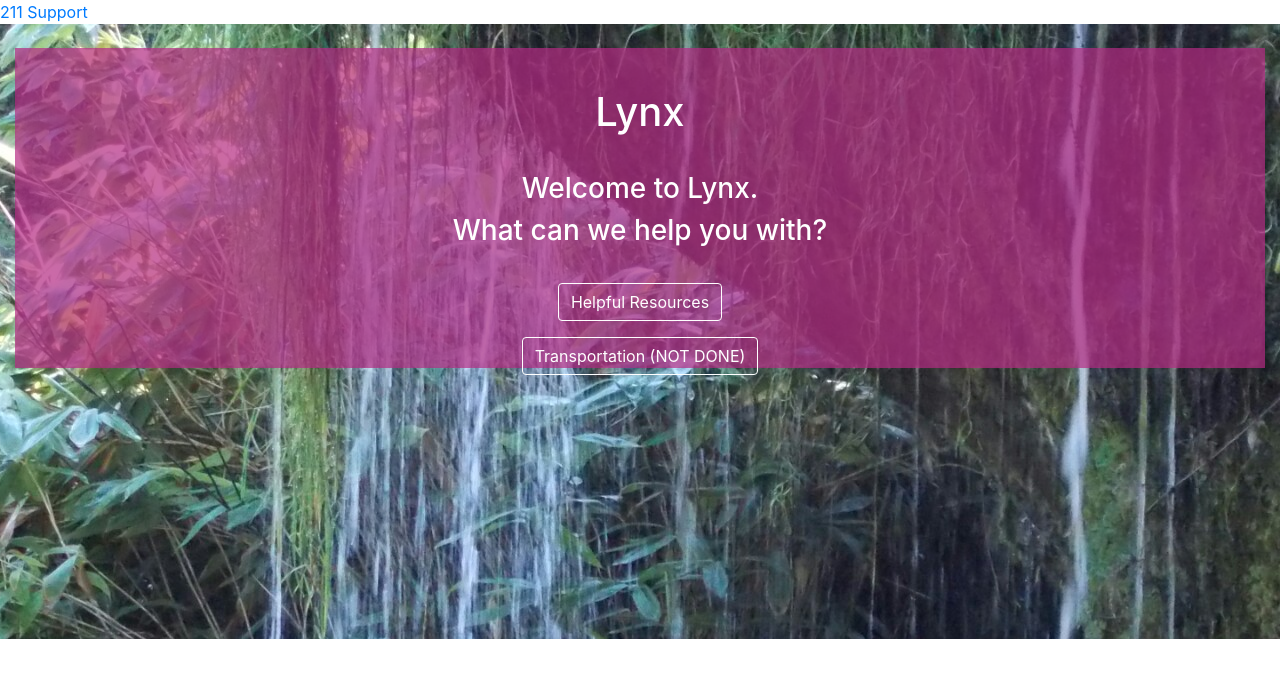
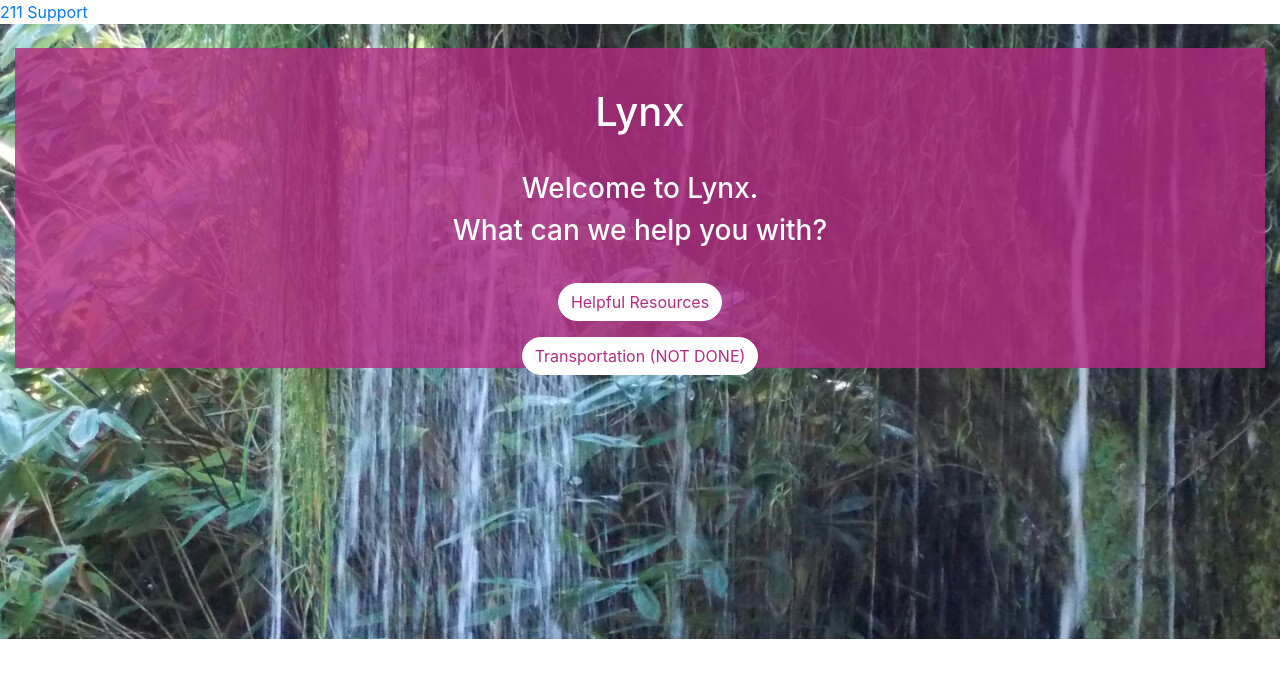
Before and after one commit to camsys/onclick-lynx-ui, an Angular app: page /Landing in a window 1280 px wide. Shown: the top 678 px of the page. Built offline with nearby package versions, Linux system fonts and the light colour scheme.

Commit message:
reducing the opacity and making the button rounded to better match the style of the thing

```diff
--- a/src/app/help_me_find/help-me-find.component.css
+++ b/src/app/help_me_find/help-me-find.component.css
@@ -14,7 +14,7 @@
   padding-bottom: 5em;
   color: #1A1A1A;
   text-align: center;
-  opacity: .7;
+  opacity: .8;
 }
 
 .h1, .lynx_pink_header_1{
@@ -30,10 +30,12 @@
   color: white;
 }
 
-.btn-default, .btn-help_me_find, .btn-help_me_find{
+.btn-default, .btn-help_me_find{
   position: relative;
   top: -15em;
-  color: white;
+  color: #B52B83;
   border-color: white;
+  background-color: white;
   margin-top: 1em;
+  border-radius: 20px
 }
--- a/src/app/help_me_find/help-me-find.component.html
+++ b/src/app/help_me_find/help-me-find.component.html
@@ -13,14 +13,14 @@
         <div class="col-sm-12 text-center">
           <div class="text-center">
             <nav>
-              <button type="button" class="btn btn btn-outline-primary btn-help_me_find" [routerLink]="['/211Categories']">Helpful Resources</button>
+              <button type="button" class="btn btn-round-primary btn-help_me_find" [routerLink]="['/211Categories']">Helpful Resources</button>
               <!--<a routerLink="/211Categories">Helpful Resources</a>-->
             </nav>
           </div>
 
           <div class="text-center">
             <nav>
-              <button type="button" class="btn btn-outline-primary btn-help_me_find" [routerLink]="['/211Categories']">Transportation (NOT DONE)</button>
+              <button type="button" class="btn btn-primary btn-help_me_find" [routerLink]="['/211Categories']">Transportation (NOT DONE)</button>
             </nav>
           </div>
         </div>
```
